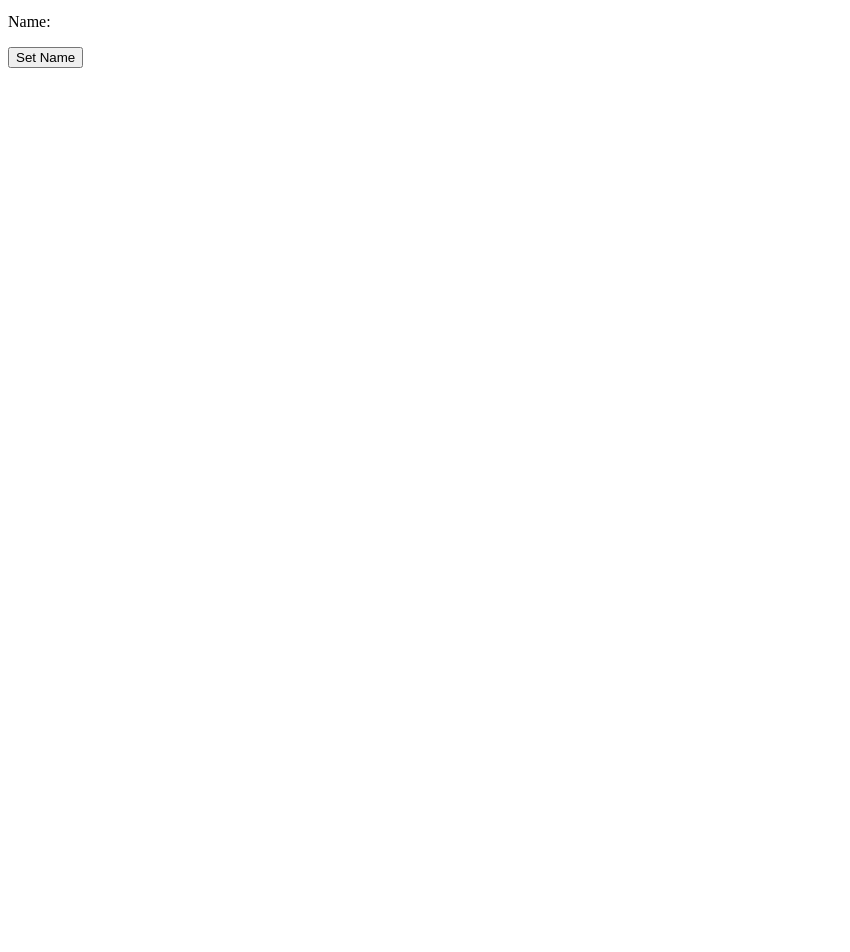
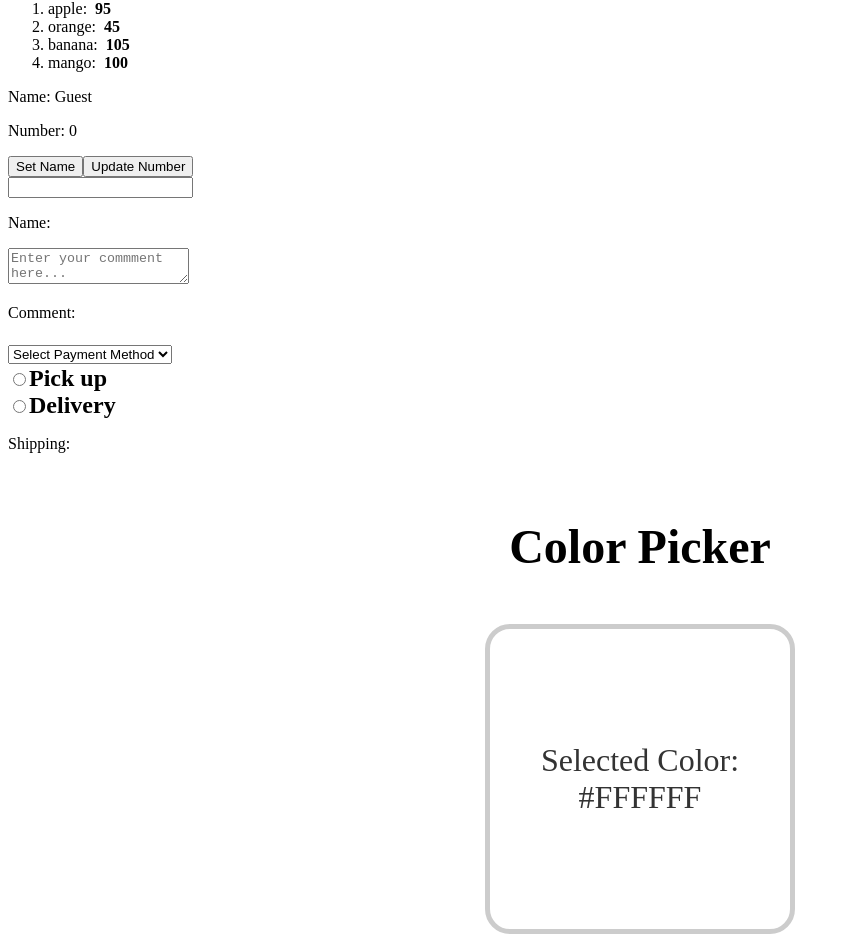
Before and after one commit to saranillozed55/Website-Portfolio, a React (Vite) app in the folder my-app/: page / in a window 1280 px wide. Shown: the part 1833-2785 px from the top of the page, without its empty margins (0-850 px from the left). Before the commit the page ends 1909 px from the top, so only its background shows below. Built offline with nearby package versions, Linux system fonts and the light colour scheme.

Commit message:
Colorpicker, events, and hooks

```diff
--- a/my-app/src/App.jsx
+++ b/my-app/src/App.jsx
@@ -8,6 +8,8 @@ import Student from "./components/Student.jsx"
 import UserGreeting from "./components/UserGreeting.jsx"
 import List from "./components/List.jsx"
 import HooksPrac from "./components/HooksPrac.jsx"
+import EventsPrac from "./components/EventsPrac.jsx"
+import ColorPicker from "./components/ColorPicker.jsx"
 
 function App() {
 
@@ -44,6 +46,10 @@ function App() {
         <List items ={fruits} category = "Fruits"> </List>
 
         <HooksPrac> </HooksPrac>
+
+        <EventsPrac> </EventsPrac>
+
+        <ColorPicker></ColorPicker>
         </>
     );
 }
@@ -67,3 +73,12 @@ export default App
 //React hook - special function that allows functional components to have access to React features without writing
 //class components
 //useState() - allows the creation of a stateful variable AND a setter function to update its value in the virtual DOM.
+
+//onChange = event handler that listens for changes in an input field and updates the state of the variable accordingly.
+//used primarily with form elements ex. <input>, <textarea>, <select>, <radio>, Triggers a function everytime
+// the value of the input chanes.
+
+//updater function - A function that is passed as an argument to setState() to update the state
+// ex. setYear(lamda expression)
+//Allow for safe updates to the state based on the previous state value.
+//Used with multiple state updates and asynchronous functions. SHOULD use updater functions
--- /dev/null
+++ b/my-app/src/components/ColorPicker.jsx
@@ -0,0 +1,26 @@
+import React, {useState} from "react";
+
+function ColorPicker() {
+
+    const[color, setColor] = useState("#FFFFFF");
+
+    function handleColorChange(event) {
+        setColor(event.target.value);
+    }
+
+    return(
+        <div className = "color-picker-container">
+            <h1>Color Picker</h1>
+            <div className = "color-display" style = {{backgroundColor: color}}>
+                <p>Selected Color: {color}</p>
+            </div>
+            <label>Select a Color</label>
+            <input type = "color" value = {color} onChange = {handleColorChange}/>
+        </div>
+
+
+
+    );
+}
+
+export default ColorPicker;
--- /dev/null
+++ b/my-app/src/components/EventsPrac.jsx
@@ -0,0 +1,71 @@
+import React, {useState} from "react";
+
+function EventsPrac() {
+
+    const[name, setName] = useState("");
+    const[count, setCount] = useState(0);
+    const[comment, setComment] = useState("");
+    const[payment, setPayment] = useState("");
+    const[shipping, setShipping] = useState("");
+
+    function handleNameChange(event){
+        setName(event.target.value);
+    }
+
+    function handleCommentChange(event) {
+        setComment(event.target.value);
+    }
+
+    function incrementCount() {
+        //updater function - a function that is passed as an argument to setState() to update the state.
+        //1) Takes the current state to calculate NEXT STATE
+        //2) React puts updater function in a queue
+        //3) During the next render, it will call them in the same order
+
+        setCount(prevCount => prevCount + 1);
+        //setCount(prevCOunt => prevCount + 1); if uncommented then it will increment the count by 2 instead of 1
+    }
+
+
+    function handlePaymentChange(event) {
+        setPayment(event.target.value);
+    }
+
+    function handleShippingChange(event) {
+        setShipping(event.target.value);
+    }
+
+    //Changing the input changes the state of the name variable and updates the virtual DOM.
+    return(
+        <div>
+            <input value = {name} onChange={handleNameChange}/>
+            <p>Name: {name}</p>
+
+            <textarea value = {comment} onChange = {handleCommentChange}
+            placeholder = "Enter your commment here..."></textarea>
+            <p>Comment: {comment}</p>
+
+            <select value = {payment} onChange = {handlePaymentChange}>
+                <option value =""> Select Payment Method </option>
+                <option value ="Visa"> Visa </option>
+                <option value ="Mastercard"> Mastercard </option>
+                <option value ="Paypal"> Paypal </option>
+            </select>
+
+            <label><br/>
+                <input type = "radio" value = "Pick up"
+                    checked = {shipping === "Pick up"} onChange = {handleShippingChange}/>
+                Pick up
+            </label><br/>
+            <label>
+                <input type = "radio" value = "Delivery"
+                    checked = {shipping === "Delivery"} onChange = {handleShippingChange}/>
+                Delivery
+            </label>
+            <p>Shipping: {shipping}</p>
+
+        </div>
+    );
+}
+
+export default EventsPrac;
--- a/my-app/src/components/HooksPrac.jsx
+++ b/my-app/src/components/HooksPrac.jsx
@@ -1,18 +1,24 @@
-import React, {useState} from "react";
+import React, {useState} from 'react';
 
 function HooksPrac() {
 
     // useState function returns an array with two elements. A variable and a setter function to update the variable.
-    const [name, setName] = useState();
+    const [name, setName] = useState("Guest"); // whatever is inside the parenthesis is the default value
+    const [number, setNumber] = useState(0);
 
     const updateName = () => {
         setName("Zed");
+    }
+    const updateNumber = () => {
+        setNumber(number + 1);
     }
 
     return(
         <div>
             <p>Name: {name}</p>
+            <p>Number: {number}</p>
             <button onClick={updateName}>Set Name</button>
+            <button onClick ={updateNumber}>Update Number</button>
 
         </div>
 
--- a/my-app/src/index.css
+++ b/my-app/src/index.css
@@ -63,3 +63,41 @@
   margin: 5px;
   font-family: 'Courier New', Courier, monospace;
 }
+
+.color-picker-container {
+  display: flex;
+  flex-direction: column;
+  align-items: center;
+}
+h1 {
+  margin:50px;
+  font-size: 3rem; /* 3 * (Base Size of the root element in your stylesheet) 16px so 48px*/
+}
+
+.color-display{
+  width: 300px;
+  height: 300px;
+  display: flex;
+  justify-content: center;
+  align-items: center;
+  border: 5px solid hsl(0, 0%, 80%);
+  border-radius: 25px;
+  margin-bottom: 25px;
+  transition: 0.25s ease;
+}
+.color-display p{
+  color: hsl(0, 0%, 20%);
+  font-size: 2rem;
+  text-align: center;
+}
+label {
+  font-size: 1.5rem;
+  font-weight: bold;
+  margin-bottom: 10px;
+}
+input[type="color"] {
+  width: 100px;
+  height: 50px;
+  border: 3px solid hsl(0, 0%, 100%);
+  border-radius: 10px;
+}
```
